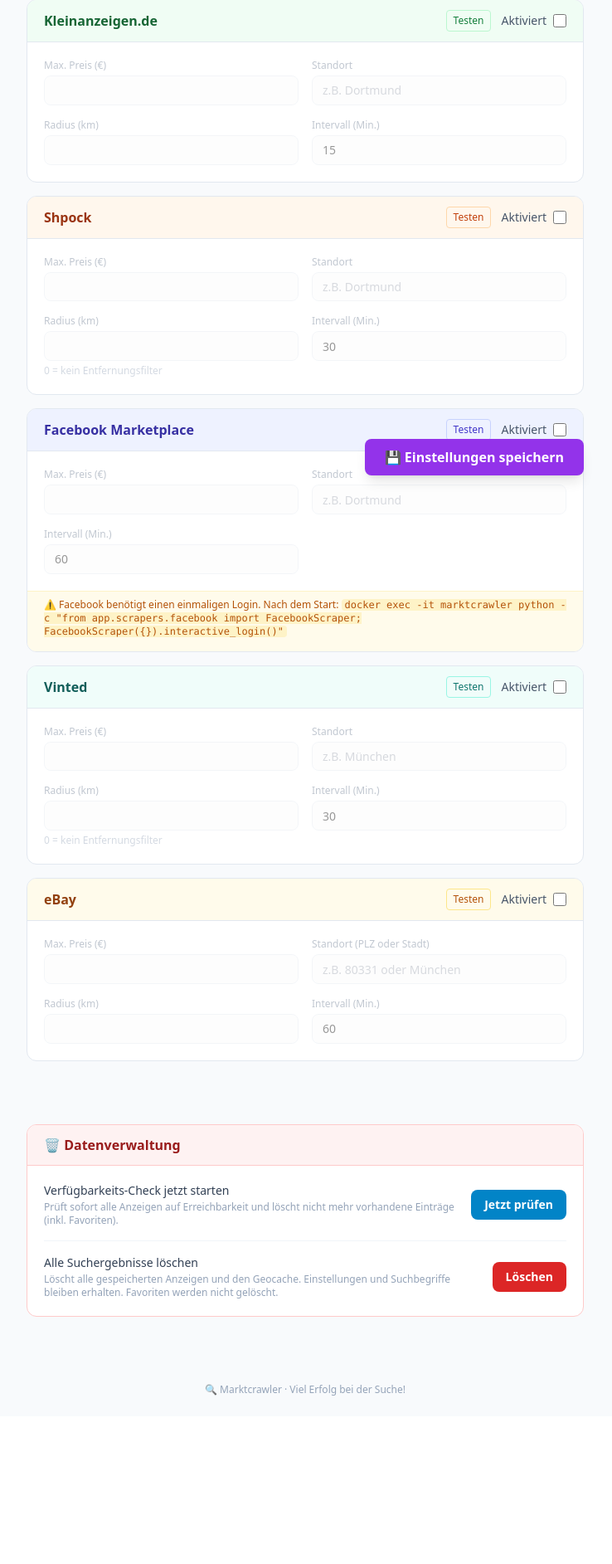
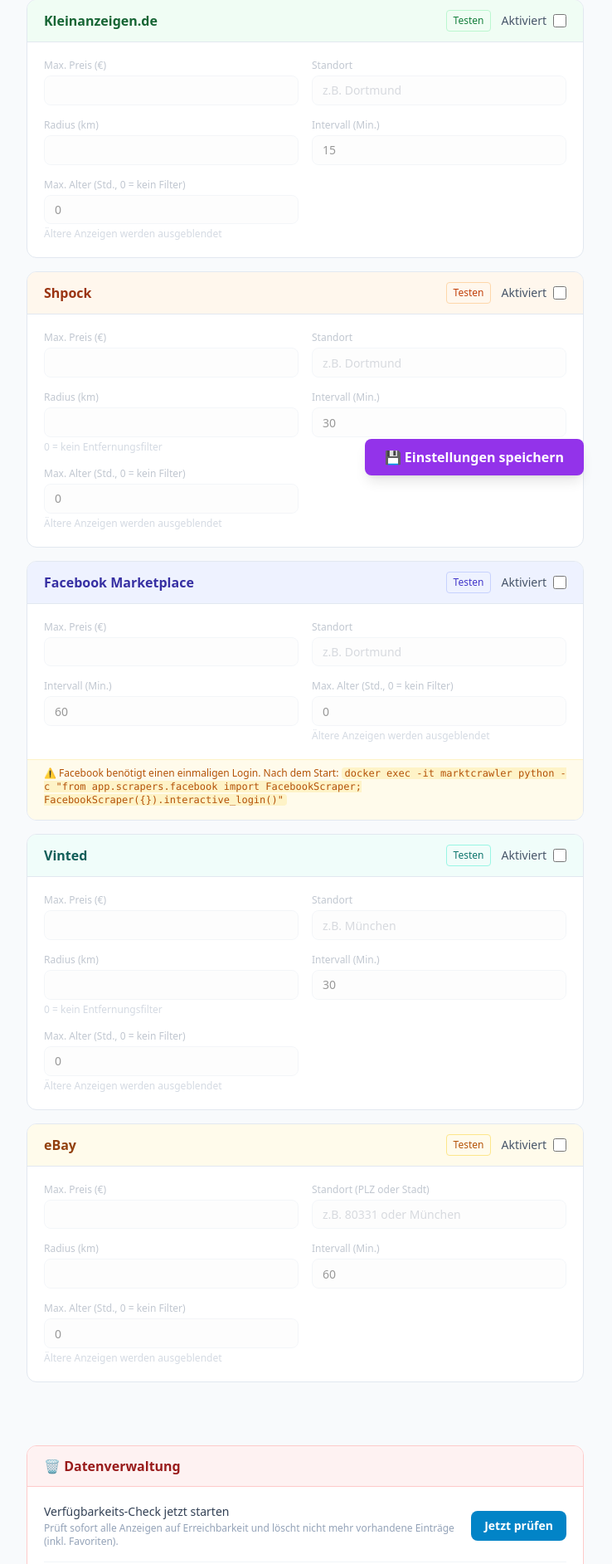
Before and after one commit to descipar/marktcrawler, a Flask app: page /settings in a window 1280 px wide. Shown: the part 203-2088 px from the top of the page at 83% size, without its empty margins (272-1010 px from the left). Before the commit the page ends 1885 px from the top, so only its background shows below. Run offline with Flask 3, Linux system fonts and the light colour scheme; data that the repository does not hold is empty; parts of the project's set-up code (start-up, migrations or seed data) failed here and were passed over; some libraries are stand-ins or nearby versions.

Commit message:
feat: pro-Plattform Max-Alter-Filter für Anzeigen
Vinted zeigt standardmäßig nur Anzeigen der letzten 48h, andere Plattformen ohne Limit. Einstellbar pro Plattform in den Settings. Globales display_max_age_hours-Dropdown überschreibt weiterhin alle Plattformfilter.

Co-Authored-By: Claude Sonnet 4.6 <noreply@anthropic.com>

```diff
--- a/app/database.py
+++ b/app/database.py
@@ -19,11 +19,13 @@ DEFAULT_SETTINGS: Dict[str, str] = {
     "kleinanzeigen_max_price": "80",
     "kleinanzeigen_location": "München",
     "kleinanzeigen_radius": "30",
+    "kleinanzeigen_max_age_hours": "0",
     # Shpock
     "shpock_enabled": "1",
     "shpock_max_price": "80",
     "shpock_location": "München",
     "shpock_radius": "30",
+    "shpock_max_age_hours": "0",
     # Fallback-Koordinaten für bestehende Installationen ohne shpock_location
     "shpock_latitude": "48.1351",
     "shpock_longitude": "11.5820",
@@ -31,16 +33,19 @@ DEFAULT_SETTINGS: Dict[str, str] = {
     "facebook_enabled": "0",
     "facebook_max_price": "80",
     "facebook_location": "München",
+    "facebook_max_age_hours": "0",
     # Vinted
     "vinted_enabled": "0",
     "vinted_max_price": "80",
     "vinted_location": "München",
     "vinted_radius": "30",
+    "vinted_max_age_hours": "48",  # Vinted hat viele ältere Anzeigen
     # eBay
     "ebay_enabled": "0",
     "ebay_max_price": "80",
     "ebay_location": "München",
     "ebay_radius": "30",
+    "ebay_max_age_hours": "0",
     # E-Mail
     "email_enabled": "0",
     "email_subject_alert": "🔍 Marktcrawler: {n} neue Anzeige(n) gefunden!",
@@ -555,6 +560,7 @@ def get_listings(limit: int = 100, offset: int = 0,
                  search_terms: Optional[List[str]] = None,
                  platform: Optional[str] = None, only_favorites: bool = False,
                  only_free: bool = False, max_age_hours: int = 0,
+                 platform_max_ages: Optional[Dict[str, int]] = None,
                  max_distance_km: Optional[float] = None,
                  sort_by: str = "date_desc", exclude_text: Optional[str] = None,
                  since_datetime: Optional[str] = None) -> List[Dict]:
@@ -577,8 +583,17 @@ def get_listings(limit: int = 100, offset: int = 0,
     if only_free:
         conditions.append("is_free = 1")
     if max_age_hours and max_age_hours > 0:
+        # Global override: one cutoff for all platforms
         conditions.append("found_at >= datetime('now', ? || ' hours')")
         params.append(f"-{max_age_hours}")
+    elif platform_max_ages:
+        # Per-platform cutoffs: exclude listings older than platform-specific limit
+        exclusions = [(p, h) for p, h in platform_max_ages.items() if h and h > 0]
+        if exclusions:
+            parts = ["(platform = ? AND found_at < datetime('now', ? || ' hours'))"] * len(exclusions)
+            conditions.append("NOT (" + " OR ".join(parts) + ")")
+            for p, h in exclusions:
+                params.extend([p, f"-{h}"])
     if max_distance_km is not None:
         conditions.append("(distance_km IS NULL OR distance_km <= ?)")
         params.append(max_distance_km)
--- a/app/routes.py
+++ b/app/routes.py
@@ -1,6 +1,7 @@
 """Flask-Routen: Dashboard, Einstellungen, REST-API."""
 
 import logging
+from typing import Dict
 
 from flask import Blueprint, render_template, request, jsonify, redirect, url_for, flash, session
 
@@ -22,6 +23,14 @@ _PLATFORM_DISPLAY = {
     "ebay": "eBay",
     "facebook": "Facebook",
 }
+
+
+def _build_platform_max_ages(settings: dict) -> Dict[str, int]:
+    """Liest pro Plattform die maximale Anzeigedauer aus den Settings."""
+    return {
+        p: int(settings.get(f"{p}_max_age_hours", 0) or 0)
+        for p in PLATFORMS
+    }
 
 
 def _build_platform_stats(settings: dict, next_runs: dict) -> list:
@@ -51,7 +60,7 @@ def index():
     search_terms = db.get_search_terms()
     settings = db.get_settings()
 
-    max_age = int(settings.get("display_max_age_hours", 0) or 0)
+    global_max_age = int(settings.get("display_max_age_hours", 0) or 0)
     only_fav = request.args.get("favorites") == "1"
     only_free = request.args.get("free") == "1"
 
@@ -59,7 +68,8 @@ def index():
         limit=30,
         only_favorites=only_fav,
         only_free=only_free,
-        max_age_hours=max_age,
+        max_age_hours=global_max_age,
+        platform_max_ages=None if global_max_age else _build_platform_max_ages(settings),
     )
 
     # is_new: Anzeigen seit letztem Besuch des aktiven Profils markieren
@@ -161,12 +171,12 @@ def settings_page():
 def save_settings():
     allowed_keys = {
         "kleinanzeigen_enabled", "kleinanzeigen_max_price",
-        "kleinanzeigen_location", "kleinanzeigen_radius", "kleinanzeigen_interval",
+        "kleinanzeigen_location", "kleinanzeigen_radius", "kleinanzeigen_interval", "kleinanzeigen_max_age_hours",
         "shpock_enabled", "shpock_max_price",
-        "shpock_location", "shpock_radius", "shpock_interval",
-        "facebook_enabled", "facebook_max_price", "facebook_location", "facebook_interval",
-        "vinted_enabled", "vinted_max_price", "vinted_location", "vinted_radius", "vinted_interval",
-        "ebay_enabled", "ebay_max_price", "ebay_location", "ebay_radius", "ebay_interval",
+        "shpock_location", "shpock_radius", "shpock_interval", "shpock_max_age_hours",
+        "facebook_enabled", "facebook_max_price", "facebook_location", "facebook_interval", "facebook_max_age_hours",
+        "vinted_enabled", "vinted_max_price", "vinted_location", "vinted_radius", "vinted_interval", "vinted_max_age_hours",
+        "ebay_enabled", "ebay_max_price", "ebay_location", "ebay_radius", "ebay_interval", "ebay_max_age_hours",
         "email_enabled", "email_subject_alert", "email_subject_digest",
         "email_smtp_server", "email_smtp_port",
         "email_sender", "email_password", "email_recipient",
@@ -266,9 +276,15 @@ def api_listings():
     only_new = request.args.get("new") == "1"
     last_seen_at = session.get("profile_last_seen") if only_new else None
 
+    platform_max_ages = None
+    if not max_age:
+        settings = db.get_settings()
+        platform_max_ages = _build_platform_max_ages(settings)
+
     listings = db.get_listings(
         limit=limit, offset=offset, search_terms=terms, platform=platform,
         only_favorites=only_fav, only_free=only_free, max_age_hours=max_age,
+        platform_max_ages=platform_max_ages,
         max_distance_km=max_distance, sort_by=sort_by, exclude_text=exclude_text,
         since_datetime=last_seen_at,
     )
--- a/app/templates/settings.html
+++ b/app/templates/settings.html
@@ -46,6 +46,12 @@
       <input type="number" name="{{ key }}_interval"
         value="{{ s[key ~ '_interval'] or default_interval }}"
         min="5" max="1440" class="input-field">
+    {% endcall %}
+    {% call field("Max. Alter (Std., 0 = kein Filter)") %}
+      <input type="number" name="{{ key }}_max_age_hours"
+        value="{{ s[key ~ '_max_age_hours'] or '0' }}"
+        min="0" max="8760" class="input-field">
+      <p class="text-xs text-slate-400 mt-1">Ältere Anzeigen werden ausgeblendet</p>
     {% endcall %}
   </div>
   {{ caller() }}
```
Also changed, not shown: CLAUDE.md (+5 -0 lines), tests/test_database.py (+80 -0 lines).
